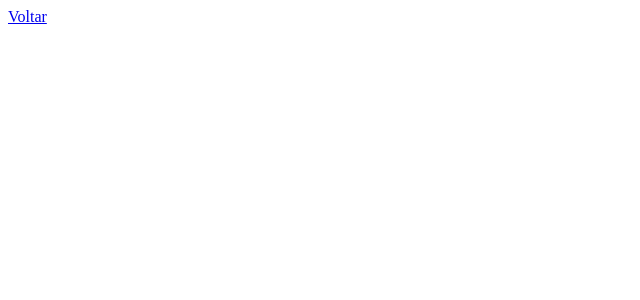
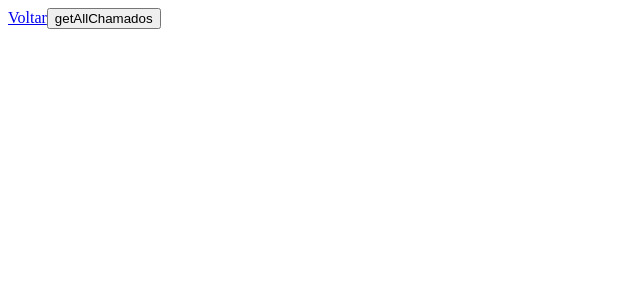
Before and after one commit to etec-SIME/SIME-web-dashboard, an Angular app in the folder SIME-web-dashboard/: page /dashboard in a window 1280 px wide. Shown: the top 300 px of the page, without its empty margins (0-640 px from the left). Built offline with nearby package versions, Linux system fonts and the light colour scheme.

Commit message:
:sparkles: Feat: Adicionar consulta básica

```diff
--- a/SIME-web-dashboard/src/app/pages/dashboard/dashboard.component.html
+++ b/SIME-web-dashboard/src/app/pages/dashboard/dashboard.component.html
@@ -1 +1,2 @@
 <a routerLink="/">Voltar</a>
+<button (click)="getAllChamados()">getAllChamados</button>
--- a/SIME-web-dashboard/src/app/pages/dashboard/dashboard.component.ts
+++ b/SIME-web-dashboard/src/app/pages/dashboard/dashboard.component.ts
@@ -1,5 +1,6 @@
 import { Component } from '@angular/core';
 import { RouterModule } from '@angular/router';
+import { ChamadoService } from '../../services/chamado/chamado.service';
 
 @Component({
   selector: 'app-dashboard',
@@ -9,4 +10,12 @@ import { RouterModule } from '@angular/router';
 })
 export class DashboardComponent {
 
+  constructor(private chamadoService: ChamadoService) { }
+
+  getAllChamados() {
+    this.chamadoService.getAllChamados().subscribe({
+      next: (chamados) => console.log('Chamados recebidos: ', chamados),
+      error: (err) => console.error('Erro ao buscar chamados: ', err),
+    });
+  }
 }
--- a/SIME-web-dashboard/src/app/pages/login/login.component.ts
+++ b/SIME-web-dashboard/src/app/pages/login/login.component.ts
@@ -1,6 +1,6 @@
 import { Component } from '@angular/core';
 import { RouterModule } from '@angular/router';
-import { UsuarioService } from '../../services/usuario.service';
+import { UsuarioService } from '../../services/usuario/usuario.service';
 
 @Component({
   selector: 'app-login',
--- /dev/null
+++ b/SIME-web-dashboard/src/app/services/chamado/chamado.service.ts
@@ -0,0 +1,16 @@
+import { HttpClient } from '@angular/common/http';
+import { Injectable } from '@angular/core';
+import { Observable } from 'rxjs';
+
+@Injectable({
+  providedIn: 'root'
+})
+export class ChamadoService {
+  private apiUrl = 'http://localhost:8080/chamados';
+
+  constructor( private http: HttpClient ) { }
+
+  getAllChamados(): Observable<any[]> {
+    return this.http.get<any[]>(this.apiUrl);
+  }
+}
--- a/SIME-web-dashboard/src/app/services/usuario.service.ts
+++ b/SIME-web-dashboard/src/app/services/usuario/usuario.service.ts
@@ -1,9 +1,9 @@
 import { HttpClient } from '@angular/common/http';
 import { Injectable } from '@angular/core';
 import { Observable, tap } from 'rxjs';
-import { usuarioProjetcion } from '../DTOs/Projections/usuarioProjection';
-import { loginDTO } from '../DTOs/loginDTO';
-import { tokenDTO } from '../DTOs/tokenDTO';
+import { usuarioProjetcion } from '../../DTOs/Projections/usuarioProjection';
+import { loginDTO } from '../../DTOs/loginDTO';
+import { tokenDTO } from '../../DTOs/tokenDTO';
 
 @Injectable({ providedIn: 'root' })
 export class UsuarioService {
```
Also changed, not shown: 2 other files (tests, documents, lock files or other folders).
